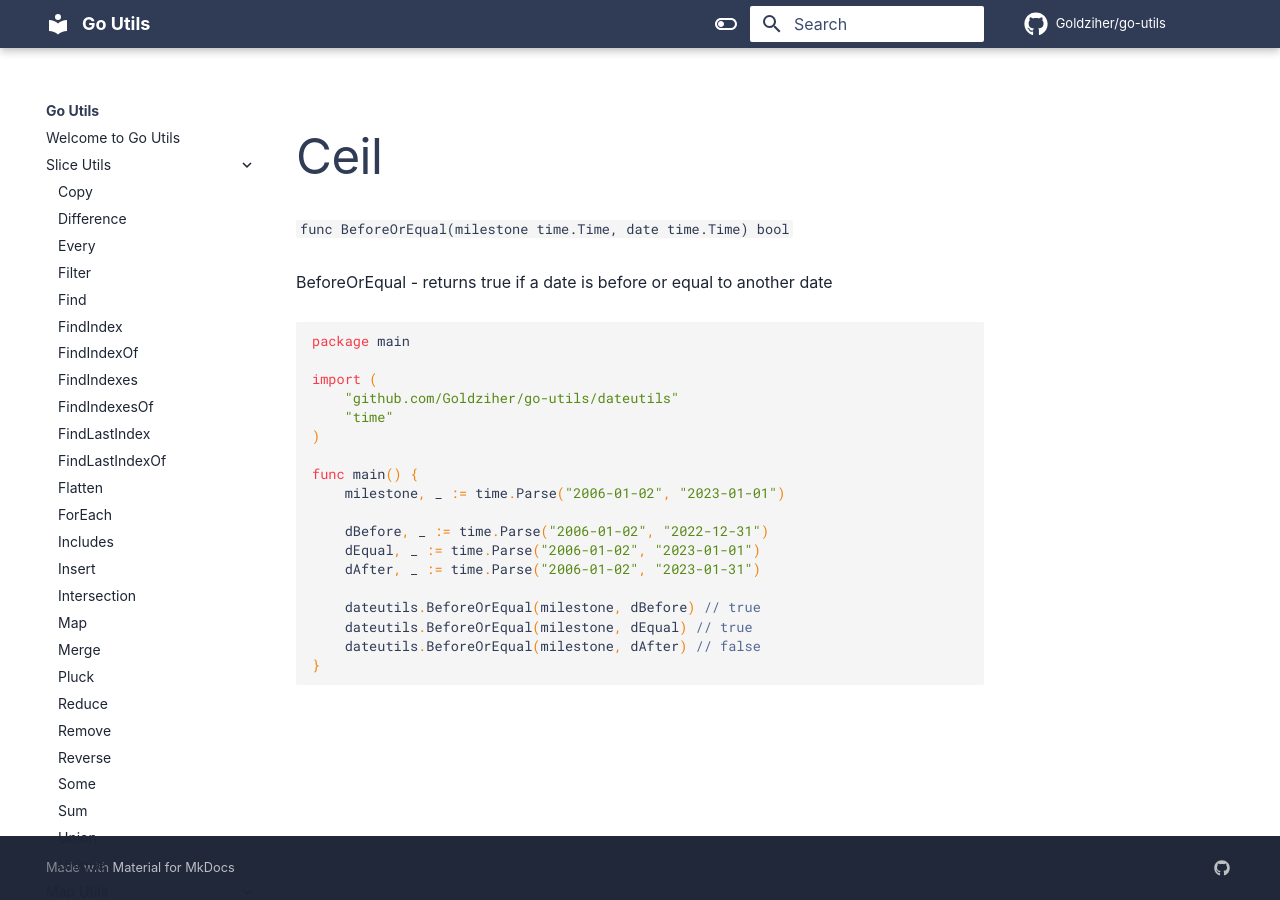
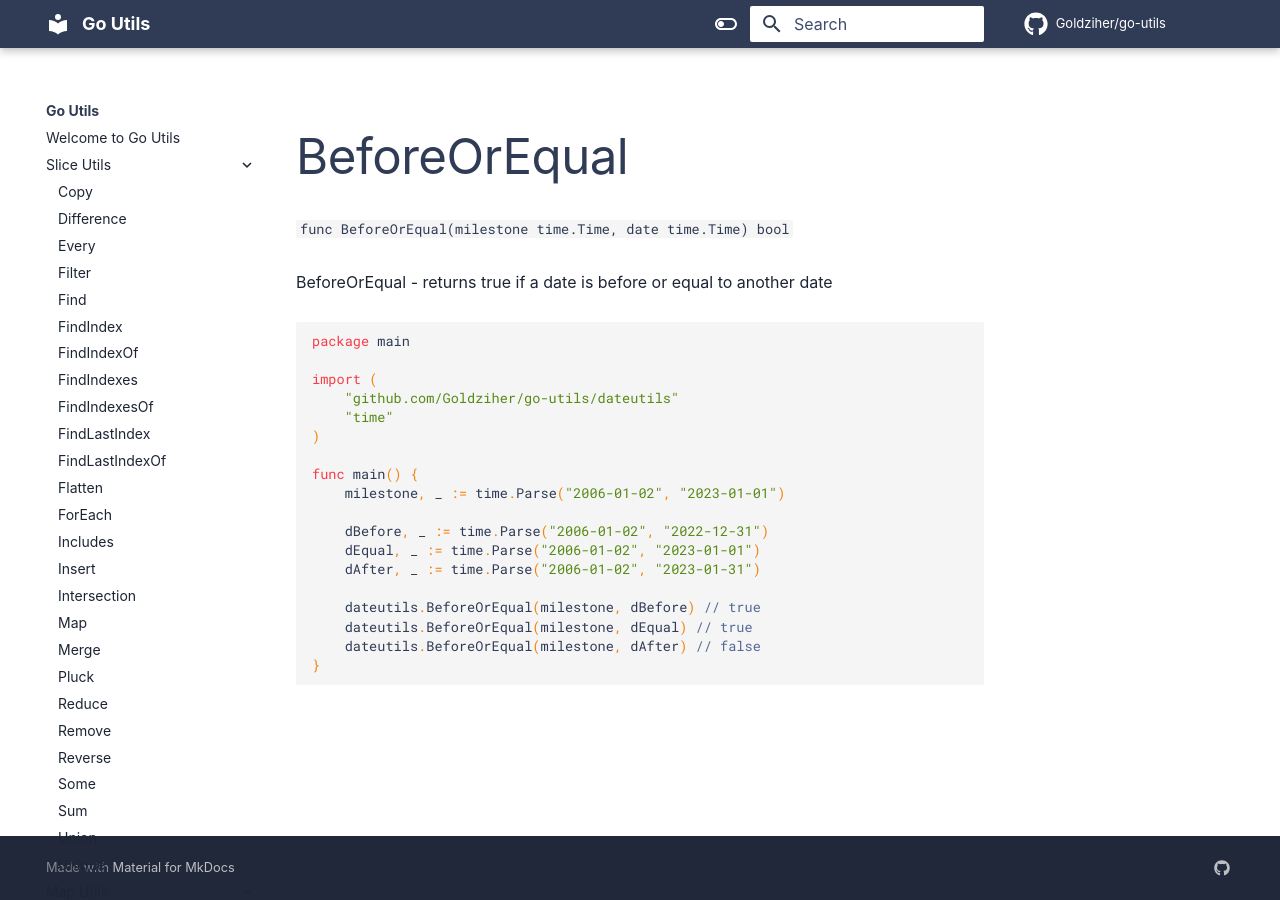
Before and after one commit to Goldziher/go-utils, an MkDocs documentation site: the page built from docs/dateutils/beforeorequal.md, in a window 1280 px wide. Built offline with MkDocs 1.6.1 and Material for MkDocs 9.7.7, drawn with Linux system fonts in a browser that asks for light colours; comment, search, counter and statistics services are not loaded.

Commit message:
fixing documentation misnamed functions (#24)
Co-authored-by: Vincent Hoen <vincent.hoen@ext.groupepvcp.com>

```diff
--- a/docs/dateutils/afterorequal.md
+++ b/docs/dateutils/afterorequal.md
@@ -1,4 +1,4 @@
-# Ceil
+# AfterOrEqual
 
 `func AfterOrEqual(milestone time.Time, date time.Time) bool`
 
--- a/docs/dateutils/beforeorequal.md
+++ b/docs/dateutils/beforeorequal.md
@@ -1,4 +1,4 @@
-# Ceil
+# BeforeOrEqual
 
 `func BeforeOrEqual(milestone time.Time, date time.Time) bool`
 
```
